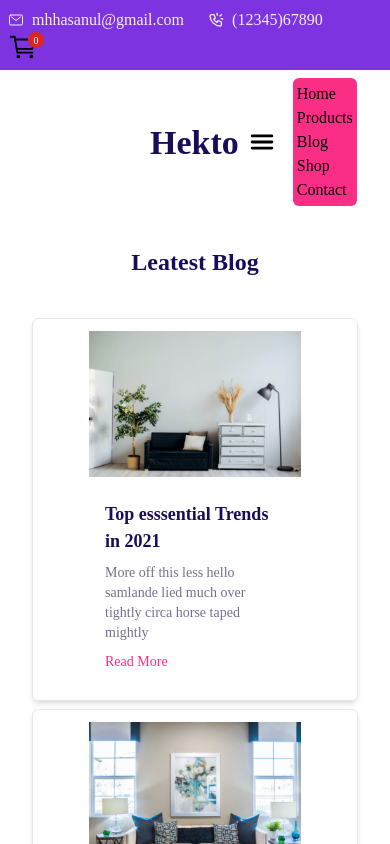
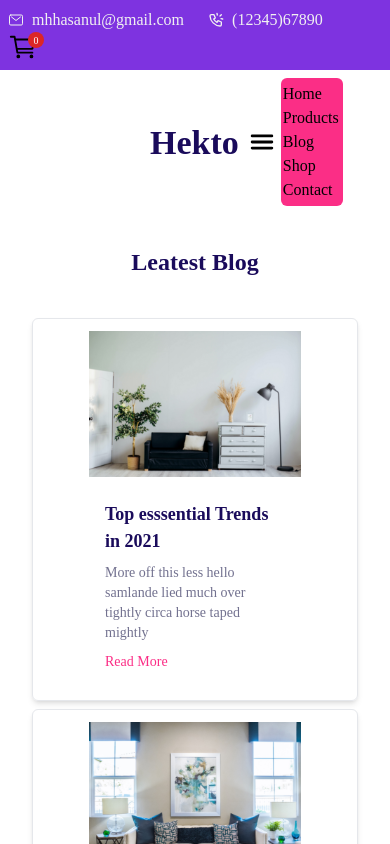
Before and after one commit to SabaZain/hackathonfinal-4, a Next.js app: page /Blog in a window 390 px wide. Both pictures are taken after a click on the element 261 px from the left and 103 px from the top of the page. Shown: the top 844 px of the page. Built offline with nearby package versions, Linux system fonts and the light colour scheme.

Commit message:
Update Navbar.tsx

```diff
--- a/src/app/components/Navbar.tsx
+++ b/src/app/components/Navbar.tsx
@@ -42,7 +42,7 @@ const Navbar = () => {
         </div>
         {isOpen && (
 
-            <div id="mobile-menu" className='md:hidden lg:hidden bg-main p-1 rounded-md'>
+            <div id="mobile-menu" className='md:hidden lg:hidden bg-main p-1 pl-0.5 -ml-3 rounded-md'>
             <ul className='flex-col gap-2'>
             <li className='menuLink hover:text-blue-900'><Link href='/' onClick={() => setIsOpen(false)}>Home</Link></li>
              <li className='menuLink hover:text-blue-900'><Link href='/Products' onClick={() => setIsOpen(false)}>Products</Link></li>
```
